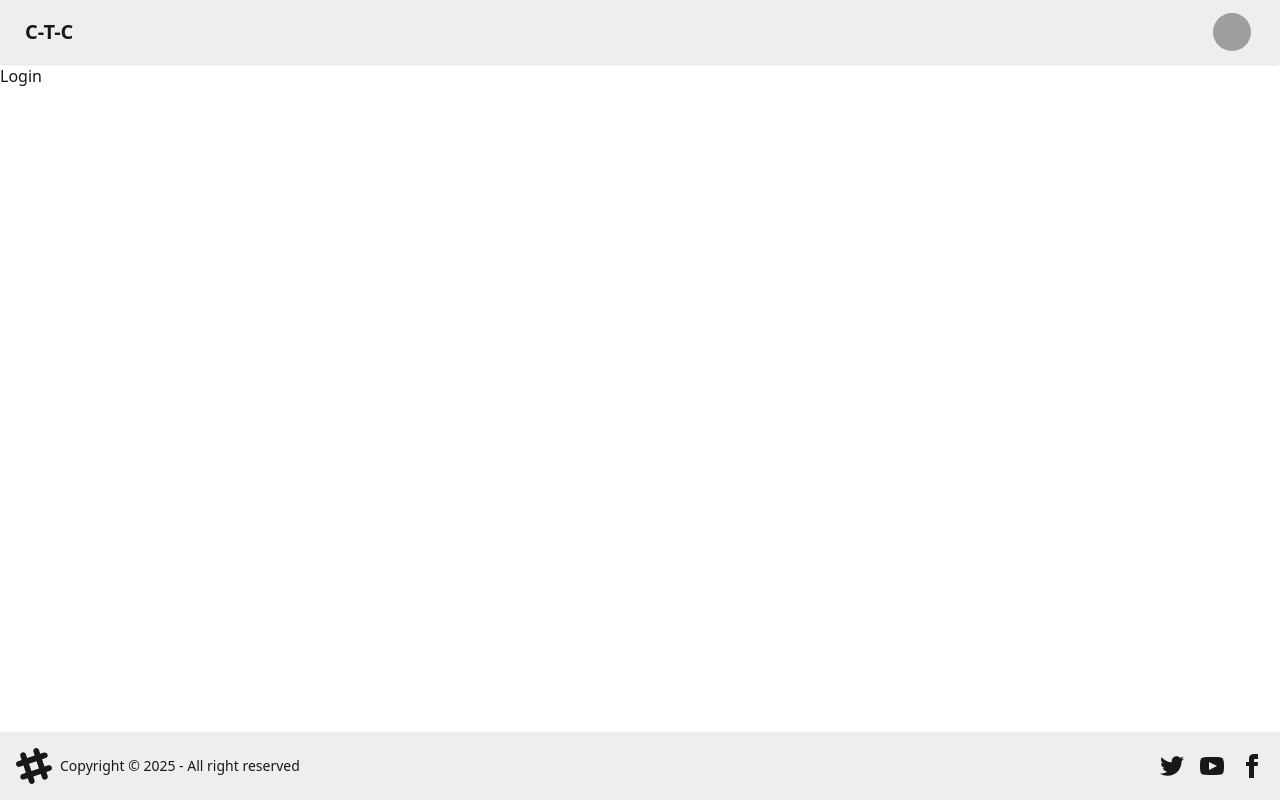
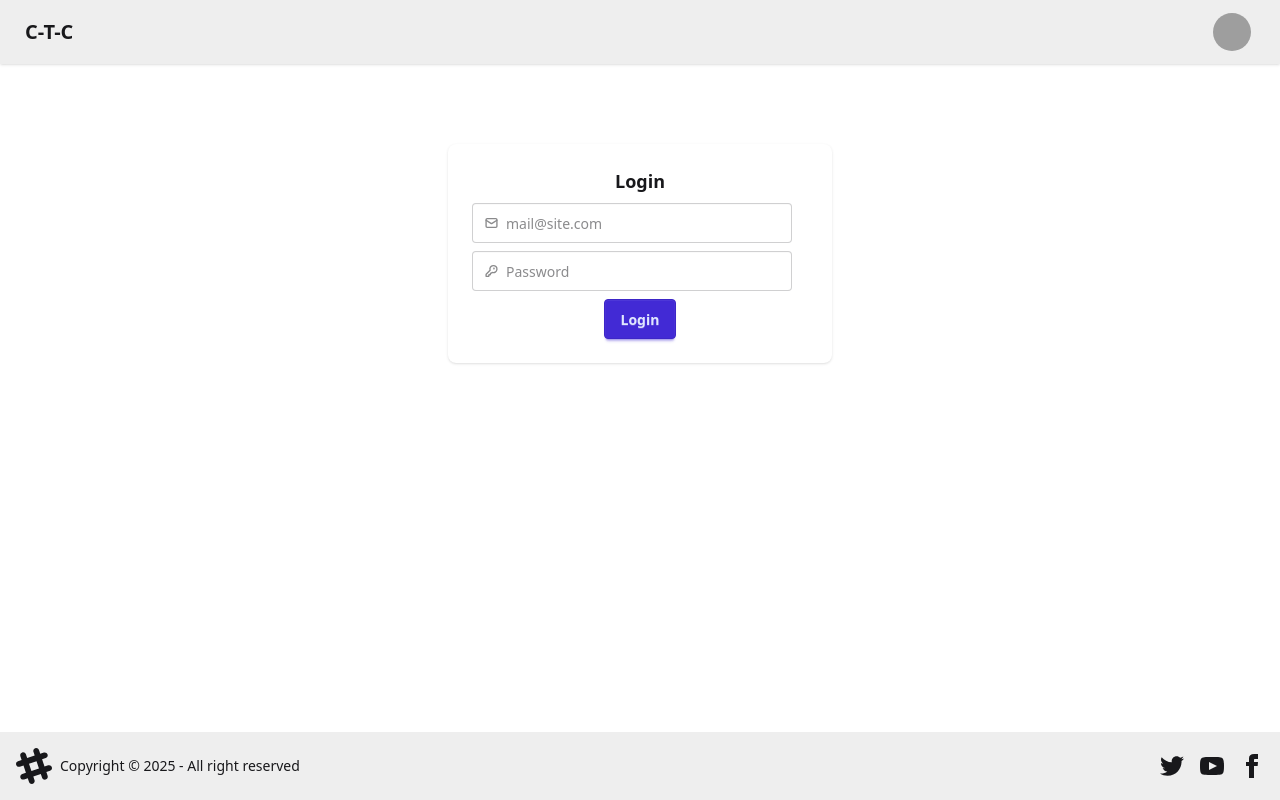
Before and after one commit to 139Kumar-Gaurav/ChatToCode, a React (Vite) app: page /login in a window 1280 px wide. Built offline with nearby package versions, Linux system fonts and the light colour scheme; grey boxes are pictures that could not be loaded.

Commit message:
created login page with credentials

```diff
--- a/package.json
+++ b/package.json
@@ -11,6 +11,7 @@
   },
   "dependencies": {
     "@tailwindcss/vite": "^4.1.13",
+    "axios": "^1.12.2",
     "react": "^19.1.1",
     "react-dom": "^19.1.1",
     "react-router-dom": "^7.9.3",
--- a/src/App.jsx
+++ b/src/App.jsx
@@ -1,5 +1,6 @@
 import { BrowserRouter, Routes, Route } from "react-router-dom";
 import Body from "./Body";
+import Login from "./login";
 
 function App() {
   return (
@@ -7,7 +8,7 @@
       <BrowserRouter>
         <Routes>
           <Route path="/" element={<Body />}>
-            <Route path="/login" element={<h1>Login</h1>} />
+            <Route path="/login" element={<Login />} />
           </Route>
         </Routes>
       </BrowserRouter>
--- /dev/null
+++ b/src/login.jsx
@@ -0,0 +1,102 @@
+import { useState } from "react";
+import axios from "axios";
+const login = () => {
+  const [email, setEmail] = useState("");
+  const [password, setPassword] = useState("");
+
+  const handleChange = async (e) => {
+    e.preventDefault();
+    await axios
+      .post(
+        "http://localhost:7777/login",
+        {
+          email,
+          password,
+        },
+        { withCredentials: true }
+      )
+      .then((res) => {
+        console.log(res);
+      })
+      .catch((err) => {
+        console.log(err);
+      });
+  };
+  return (
+    <div>
+      <div className="card bg-base-100 w-96 shadow-sm justify-center mx-auto my-20">
+        <div className="card-body">
+          <h2 className="card-title justify-center">Login</h2>
+          <label className="input validator">
+            <svg
+              className="h-[1em] opacity-50"
+              xmlns="http://www.w3.org/2000/svg"
+              viewBox="0 0 24 24"
+            >
+              <g
+                strokeLinejoin="round"
+                strokeLinecap="round"
+                strokeWidth="2.5"
+                fill="none"
+                stroke="currentColor"
+              >
+                <rect width="20" height="16" x="2" y="4" rx="2"></rect>
+                <path d="m22 7-8.97 5.7a1.94 1.94 0 0 1-2.06 0L2 7"></path>
+              </g>
+            </svg>
+            <input
+              type="email"
+              placeholder="mail@site.com"
+              value={email}
+              onChange={(e) => setEmail(e.target.value)}
+              required
+            />
+          </label>
+          <div className="validator-hint hidden">Enter valid email address</div>
+          <label className="input validator">
+            <svg
+              className="h-[1em] opacity-50"
+              xmlns="http://www.w3.org/2000/svg"
+              viewBox="0 0 24 24"
+            >
+              <g
+                strokeLinejoin="round"
+                strokeLinecap="round"
+                strokeWidth="2.5"
+                fill="none"
+                stroke="currentColor"
+              >
+                <path d="M2.586 17.414A2 2 0 0 0 2 18.828V21a1 1 0 0 0 1 1h3a1 1 0 0 0 1-1v-1a1 1 0 0 1 1-1h1a1 1 0 0 0 1-1v-1a1 1 0 0 1 1-1h.172a2 2 0 0 0 1.414-.586l.814-.814a6.5 6.5 0 1 0-4-4z"></path>
+                <circle cx="16.5" cy="7.5" r=".5" fill="currentColor"></circle>
+              </g>
+            </svg>
+            <input
+              type="password"
+              required
+              placeholder="Password"
+              minLength="8"
+              pattern="(?=.*\d)(?=.*[a-z])(?=.*[A-Z]).{8,}"
+              title="Must be more than 8 characters, including number, lowercase letter, uppercase letter"
+              value={password}
+              onChange={(e) => setPassword(e.target.value)}
+            />
+          </label>
+          <p className="validator-hint hidden">
+            Must be more than 8 characters, including
+            <br />
+            At least one number <br />
+            At least one lowercase letter <br />
+            At least one uppercase letter
+          </p>
+          <div className="card-actions justify-center">
+            <button className="btn btn-primary" onClick={handleChange}>
+              Login
+            </button>
+          </div>
+        </div>
+      </div>
+    </div>
+  );
+};
+
+export default login;
```
